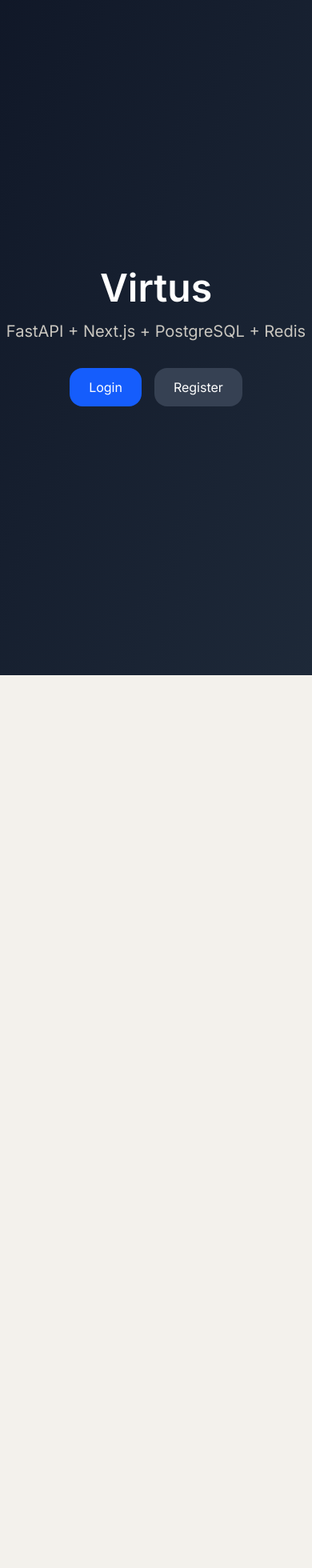
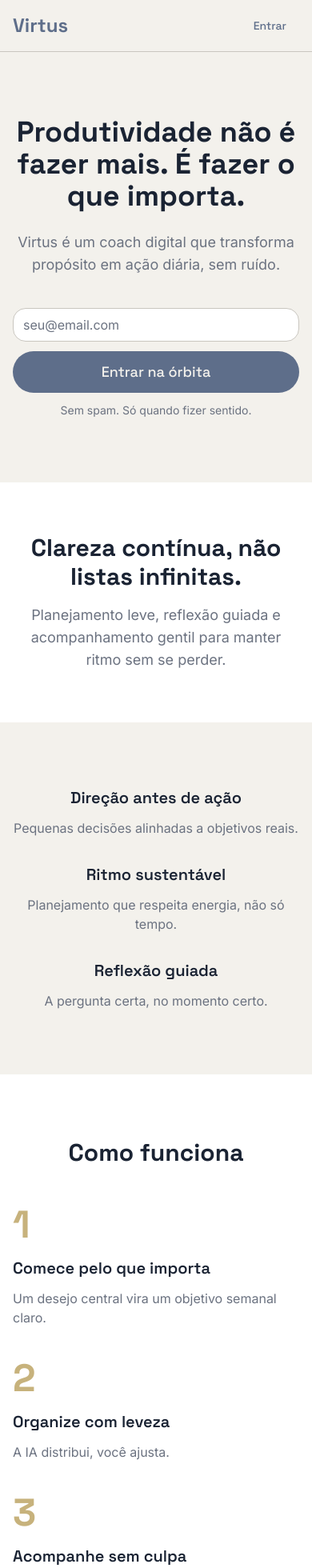
Before and after one commit to marcos-ab-nolasco/virtus-frontend, a Next.js app in the folder app/frontend/: page / in a window 390 px wide. Shown: the top 1960 px of the page at 80% size. Before the commit the page ends 844 px from the top, so only its background shows below. Built offline with nearby package versions, Linux system fonts and the light colour scheme; no server answers; what openapi-fetch would draw is missing.

Commit message:
feat: pages

```diff
--- a/app/frontend/src/app/login/page.tsx
+++ b/app/frontend/src/app/login/page.tsx
@@ -6,6 +6,9 @@
 import { useAuth } from "@/hooks/useAuth";
 import { loginSchema, type LoginFormData } from "@/lib/validations/auth";
 import { useEffect } from "react";
+import Button from "@/components/ui/Button";
+import Input from "@/components/ui/Input";
+import Link from "next/link";
 
 export default function LoginPage() {
   const router = useRouter();
@@ -76,63 +79,45 @@
   };
 
   return (
-    <div className="min-h-screen flex items-center justify-center bg-gradient-to-br from-gray-900 to-gray-800 px-4">
+    <div className="min-h-screen flex items-center justify-center bg-background px-4">
       <div className="w-full max-w-md">
-        <div className="bg-white rounded-lg shadow-xl p-8">
-          <h1 className="text-3xl font-bold text-gray-900 mb-2">Login</h1>
-          <p className="text-gray-600 mb-6">Entre na sua conta</p>
+        <div className="bg-surface rounded-card shadow-soft p-8 border border-gray-300">
+          <h1 className="text-3xl font-heading font-bold text-text mb-2">Login</h1>
+          <p className="text-muted mb-6">Entre na sua conta</p>
 
           {error && (
-            <div className="bg-red-50 border border-red-200 text-red-700 px-4 py-3 rounded mb-4">
+            <div className="bg-danger-bg border border-danger-text text-danger-text px-4 py-3 rounded-input mb-4">
               {error}
             </div>
           )}
 
           <form onSubmit={handleSubmit(onSubmit)} className="space-y-4">
-            <div>
-              <label htmlFor="email" className="block text-sm font-medium text-gray-700 mb-1">
-                Email
-              </label>
-              <input
-                id="email"
+            <Input
+              label="Email"
               type="email"
+              placeholder="seu@email.com"
+              error={errors.email?.message}
               {...register("email")}
-                className="w-full px-3 py-2 border border-gray-300 rounded-md focus:outline-none focus:ring-2 focus:ring-blue-500 text-gray-900"
-                placeholder="seu@email.com"
             />
-              {errors.email && <p className="mt-1 text-sm text-red-600">{errors.email.message}</p>}
-            </div>
 
-            <div>
-              <label htmlFor="password" className="block text-sm font-medium text-gray-700 mb-1">
-                Senha
-              </label>
-              <input
-                id="password"
+            <Input
+              label="Senha"
               type="password"
+              placeholder="••••••••"
+              error={errors.password?.message}
               {...register("password")}
-                className="w-full px-3 py-2 border border-gray-300 rounded-md focus:outline-none focus:ring-2 focus:ring-blue-500 text-gray-900"
-                placeholder="••••••••"
             />
-              {errors.password && (
-                <p className="mt-1 text-sm text-red-600">{errors.password.message}</p>
-              )}
-            </div>
 
-            <button
-              type="submit"
-              disabled={isLoading}
-              className="w-full bg-blue-600 text-white py-2 px-4 rounded-md hover:bg-blue-700 disabled:opacity-50 disabled:cursor-not-allowed transition"
-            >
+            <Button type="submit" variant="primary" disabled={isLoading} className="w-full">
               {isLoading ? "Entrando..." : "Entrar"}
-            </button>
+            </Button>
           </form>
 
-          <p className="mt-6 text-center text-gray-600">
+          <p className="mt-6 text-center text-muted font-body">
             Não tem uma conta?{" "}
-            <a href="/register" className="text-blue-600 hover:underline">
+            <Link href="/register" className="text-slate-500 hover:underline font-medium">
               Registre-se
-            </a>
+            </Link>
           </p>
         </div>
       </div>
--- a/app/frontend/src/app/page.tsx
+++ b/app/frontend/src/app/page.tsx
@@ -3,6 +3,18 @@
 import { useAuth } from "@/hooks/useAuth";
 import { useRouter } from "next/navigation";
 import { useEffect } from "react";
+import { useForm } from "react-hook-form";
+import { zodResolver } from "@hookform/resolvers/zod";
+import { z } from "zod";
+import Link from "next/link";
+import Button from "@/components/ui/Button";
+import Input from "@/components/ui/Input";
+
+const emailSchema = z.object({
+  email: z.email({ message: "Por favor, insira um email válido" }),
+});
+
+type EmailFormData = z.infer<typeof emailSchema>;
 
 export default function Home() {
   const {
@@ -14,6 +26,14 @@
     refreshOnboardingStatus,
   } = useAuth();
   const router = useRouter();
+
+  const {
+    register,
+    handleSubmit,
+    formState: { errors },
+  } = useForm<EmailFormData>({
+    resolver: zodResolver(emailSchema),
+  });
 
   // Redirect authenticated users based on onboarding status
   useEffect(() => {
@@ -55,15 +75,21 @@
     router,
   ]);
 
+  const onSubmit = (data: EmailFormData) => {
+    // TODO: Phase 1+ - implement waitlist backend integration
+    console.log("Waitlist email:", data.email);
+    alert(`Obrigado! ${data.email} foi adicionado à lista de espera.`);
+  };
+
   // Show loading state while checking authentication
   if (
     isLoading ||
     (isAuthenticated && (isOnboardingLoading || (!onboardingStatus && !onboardingStatusError)))
   ) {
     return (
-      <div className="min-h-screen flex items-center justify-center bg-gradient-to-br from-gray-900 to-gray-800">
+      <div className="min-h-screen flex items-center justify-center bg-background">
         <div className="text-center">
-          <div className="text-gray-300">Carregando...</div>
+          <div className="text-muted">Carregando...</div>
         </div>
       </div>
     );
@@ -74,27 +100,148 @@
     return null;
   }
 
-  // Show landing page for unauthenticated users
+  // Show waitlist page for unauthenticated users
   return (
-    <div className="min-h-screen flex items-center justify-center bg-gradient-to-br from-gray-900 to-gray-800">
-      <div className="text-center">
-        <h1 className="text-5xl font-bold text-white mb-4">Virtus</h1>
-        <p className="text-xl text-gray-300 mb-8">FastAPI + Next.js + PostgreSQL + Redis</p>
-        <div className="flex gap-4 justify-center">
-          <a
-            href="/login"
-            className="px-6 py-3 bg-blue-600 text-white rounded-lg hover:bg-blue-700 transition"
-          >
-            Login
-          </a>
-          <a
-            href="/register"
-            className="px-6 py-3 bg-gray-700 text-white rounded-lg hover:bg-gray-600 transition"
-          >
-            Register
-          </a>
+    <div className="min-h-screen bg-background">
+      {/* Header */}
+      <header className="border-b border-gray-300" role="banner">
+        <div className="max-w-7xl mx-auto px-4 sm:px-6 lg:px-8">
+          <div className="flex justify-between items-center h-16">
+            <h1 className="text-2xl font-heading font-bold text-slate-500">Virtus</h1>
+            <Link
+              href="/login"
+              className="px-4 py-2 text-sm font-heading font-medium text-slate-500 hover:bg-slate-500/10 rounded-pill transition-colors"
+            >
+              Entrar
+            </Link>
+          </div>
         </div>
-      </div>
+      </header>
+
+      <main>
+        {/* Hero Section */}
+        <section className="py-20 sm:py-32">
+          <div className="max-w-4xl mx-auto px-4 sm:px-6 lg:px-8 text-center">
+            <h2 className="text-4xl sm:text-5xl lg:text-6xl font-heading font-bold text-text mb-6">
+              Produtividade não é fazer mais. É fazer o que importa.
+            </h2>
+            <p className="text-lg sm:text-xl text-muted mb-10 max-w-2xl mx-auto">
+              Virtus é um coach digital que transforma propósito em ação diária, sem ruído.
+            </p>
+
+            {/* Email Form */}
+            <form onSubmit={handleSubmit(onSubmit)} className="max-w-md mx-auto">
+              <div className="flex flex-col sm:flex-row gap-3 mb-3">
+                <div className="flex-1">
+                  <Input
+                    {...register("email")}
+                    name="email"
+                    type="email"
+                    placeholder="seu@email.com"
+                    error={errors.email?.message}
+                    className="w-full"
+                  />
+                </div>
+                <Button type="submit" variant="primary" size="lg" className="sm:w-auto">
+                  Entrar na órbita
+                </Button>
+              </div>
+              <p className="text-sm text-muted">Sem spam. Só quando fizer sentido.</p>
+            </form>
+          </div>
+        </section>
+
+        {/* Promise Section */}
+        <section className="py-16 bg-surface">
+          <div className="max-w-4xl mx-auto px-4 sm:px-6 lg:px-8 text-center">
+            <h3 className="text-3xl sm:text-4xl font-heading font-bold text-text mb-4">
+              Clareza contínua, não listas infinitas.
+            </h3>
+            <p className="text-lg text-muted max-w-2xl mx-auto">
+              Planejamento leve, reflexão guiada e acompanhamento gentil para manter ritmo sem se
+              perder.
+            </p>
+          </div>
+        </section>
+
+        {/* Benefits Grid */}
+        <section className="py-20">
+          <div className="max-w-7xl mx-auto px-4 sm:px-6 lg:px-8">
+            <div className="grid grid-cols-1 md:grid-cols-2 lg:grid-cols-3 gap-8">
+              <div className="text-center">
+                <h4 className="text-xl font-heading font-semibold text-text mb-3">
+                  Direção antes de ação
+                </h4>
+                <p className="text-muted">Pequenas decisões alinhadas a objetivos reais.</p>
+              </div>
+              <div className="text-center">
+                <h4 className="text-xl font-heading font-semibold text-text mb-3">
+                  Ritmo sustentável
+                </h4>
+                <p className="text-muted">Planejamento que respeita energia, não só tempo.</p>
+              </div>
+              <div className="text-center">
+                <h4 className="text-xl font-heading font-semibold text-text mb-3">
+                  Reflexão guiada
+                </h4>
+                <p className="text-muted">A pergunta certa, no momento certo.</p>
+              </div>
+            </div>
+          </div>
+        </section>
+
+        {/* How It Works Section */}
+        <section className="py-20 bg-surface">
+          <div className="max-w-5xl mx-auto px-4 sm:px-6 lg:px-8">
+            <h3 className="text-3xl sm:text-4xl font-heading font-bold text-text text-center mb-12">
+              Como funciona
+            </h3>
+            <div className="grid grid-cols-1 md:grid-cols-3 gap-10">
+              <div>
+                <div className="text-gold-500 font-heading font-bold text-5xl mb-4">1</div>
+                <h4 className="text-xl font-heading font-semibold text-text mb-3">
+                  Comece pelo que importa
+                </h4>
+                <p className="text-muted">Um desejo central vira um objetivo semanal claro.</p>
+              </div>
+              <div>
+                <div className="text-gold-500 font-heading font-bold text-5xl mb-4">2</div>
+                <h4 className="text-xl font-heading font-semibold text-text mb-3">
+                  Organize com leveza
+                </h4>
+                <p className="text-muted">A IA distribui, você ajusta.</p>
+              </div>
+              <div>
+                <div className="text-gold-500 font-heading font-bold text-5xl mb-4">3</div>
+                <h4 className="text-xl font-heading font-semibold text-text mb-3">
+                  Acompanhe sem culpa
+                </h4>
+                <p className="text-muted">Check-ins curtos e reentrada gentil.</p>
+              </div>
+            </div>
+          </div>
+        </section>
+      </main>
+
+      {/* Footer */}
+      <footer className="border-t border-gray-300 py-8">
+        <div className="max-w-7xl mx-auto px-4 sm:px-6 lg:px-8">
+          <div className="flex flex-col sm:flex-row justify-between items-center gap-4">
+            <div className="flex gap-6 text-sm text-muted">
+              <Link href="#" className="hover:text-text transition-colors">
+                Sobre
+              </Link>
+              <Link href="#" className="hover:text-text transition-colors">
+                Privacidade
+              </Link>
+              <Link href="#" className="hover:text-text transition-colors">
+                Contato
+              </Link>
+            </div>
+            <p className="text-sm text-muted">© 2026 Virtus</p>
+          </div>
+        </div>
+      </footer>
     </div>
   );
 }
--- a/app/frontend/src/app/register/page.tsx
+++ b/app/frontend/src/app/register/page.tsx
@@ -6,6 +6,9 @@
 import { useAuth } from "@/hooks/useAuth";
 import { registerSchema, type RegisterFormData } from "@/lib/validations/auth";
 import { useEffect } from "react";
+import Button from "@/components/ui/Button";
+import Input from "@/components/ui/Input";
+import Link from "next/link";
 
 export default function RegisterPage() {
   const router = useRouter();
@@ -76,98 +79,61 @@
   };
 
   return (
-    <div className="min-h-screen flex items-center justify-center bg-gradient-to-br from-gray-900 to-gray-800 px-4">
+    <div className="min-h-screen flex items-center justify-center bg-background px-4 py-12">
       <div className="w-full max-w-md">
-        <div className="bg-white rounded-lg shadow-xl p-8">
-          <h1 className="text-3xl font-bold text-gray-900 mb-2">Criar Conta</h1>
-          <p className="text-gray-600 mb-6">Registre-se para começar</p>
+        <div className="bg-surface rounded-card shadow-soft p-8 border border-gray-300">
+          <h1 className="text-3xl font-heading font-bold text-text mb-2">Criar Conta</h1>
+          <p className="text-muted mb-6">Registre-se para começar</p>
 
           {error && (
-            <div className="bg-red-50 border border-red-200 text-red-700 px-4 py-3 rounded mb-4">
+            <div className="bg-danger-bg border border-danger-text text-danger-text px-4 py-3 rounded-input mb-4">
               {error}
             </div>
           )}
 
           <form onSubmit={handleSubmit(onSubmit)} className="space-y-4">
-            <div>
-              <label htmlFor="fullName" className="block text-sm font-medium text-gray-700 mb-1">
-                Nome Completo
-              </label>
-              <input
-                id="fullName"
+            <Input
+              label="Nome Completo"
               type="text"
+              placeholder="João Silva"
+              error={errors.fullName?.message}
               {...register("fullName")}
-                className="w-full px-3 py-2 border border-gray-300 rounded-md focus:outline-none focus:ring-2 focus:ring-blue-500 text-gray-900"
-                placeholder="João Silva"
             />
-              {errors.fullName && (
-                <p className="mt-1 text-sm text-red-600">{errors.fullName.message}</p>
-              )}
-            </div>
 
-            <div>
-              <label htmlFor="email" className="block text-sm font-medium text-gray-700 mb-1">
-                Email
-              </label>
-              <input
-                id="email"
+            <Input
+              label="Email"
               type="email"
+              placeholder="seu@email.com"
+              error={errors.email?.message}
               {...register("email")}
-                className="w-full px-3 py-2 border border-gray-300 rounded-md focus:outline-none focus:ring-2 focus:ring-blue-500 text-gray-900"
-                placeholder="seu@email.com"
             />
-              {errors.email && <p className="mt-1 text-sm text-red-600">{errors.email.message}</p>}
-            </div>
 
-            <div>
-              <label htmlFor="password" className="block text-sm font-medium text-gray-700 mb-1">
-                Senha
-              </label>
-              <input
-                id="password"
+            <Input
+              label="Senha"
               type="password"
+              placeholder="••••••••"
+              error={errors.password?.message}
               {...register("password")}
-                className="w-full px-3 py-2 border border-gray-300 rounded-md focus:outline-none focus:ring-2 focus:ring-blue-500 text-gray-900"
+            />
+
+            <Input
+              label="Confirmar Senha"
+              type="password"
               placeholder="••••••••"
+              error={errors.confirmPassword?.message}
+              {...register("confirmPassword")}
             />
-              {errors.password && (
-                <p className="mt-1 text-sm text-red-600">{errors.password.message}</p>
-              )}
-            </div>
 
-            <div>
-              <label
-                htmlFor="confirmPassword"
-                className="block text-sm font-medium text-gray-700 mb-1"
-              >
-                Confirmar Senha
-              </label>
-              <input
-                id="confirmPassword"
-                type="password"
-                {...register("confirmPassword")}
-                className="w-full px-3 py-2 border border-gray-300 rounded-md focus:outline-none focus:ring-2 focus:ring-blue-500 text-gray-900"
-                placeholder="••••••••"
-              />
-              {errors.confirmPassword && (
-                <p className="mt-1 text-sm text-red-600">{errors.confirmPassword.message}</p>
-              )}
-            </div>
-
-            <button
-              type="submit"
-              disabled={isLoading}
-              className="w-full bg-blue-600 text-white py-2 px-4 rounded-md hover:bg-blue-700 disabled:opacity-50 disabled:cursor-not-allowed transition"
-            >
+            <Button type="submit" variant="primary" disabled={isLoading} className="w-full">
               {isLoading ? "Criando conta..." : "Criar Conta"}
-            </button>
+            </Button>
           </form>
 
-          <p className="mt-6 text-center text-gray-600">
+          <p className="mt-6 text-center text-muted font-body">
             Já tem uma conta?{" "}
-            <a href="/login" className="text-blue-600 hover:underline">
+            <Link href="/login" className="text-slate-500 hover:underline font-medium">
               Faça login
-            </a>
+            </Link>
           </p>
         </div>
       </div>
```
Also changed, not shown: app/frontend/src/app/dashboard/page.tsx (+20 -18 lines), app/frontend/src/app/settings/page.tsx (+36 -38 lines). Lines whose indentation alone changed are shown as unchanged.
